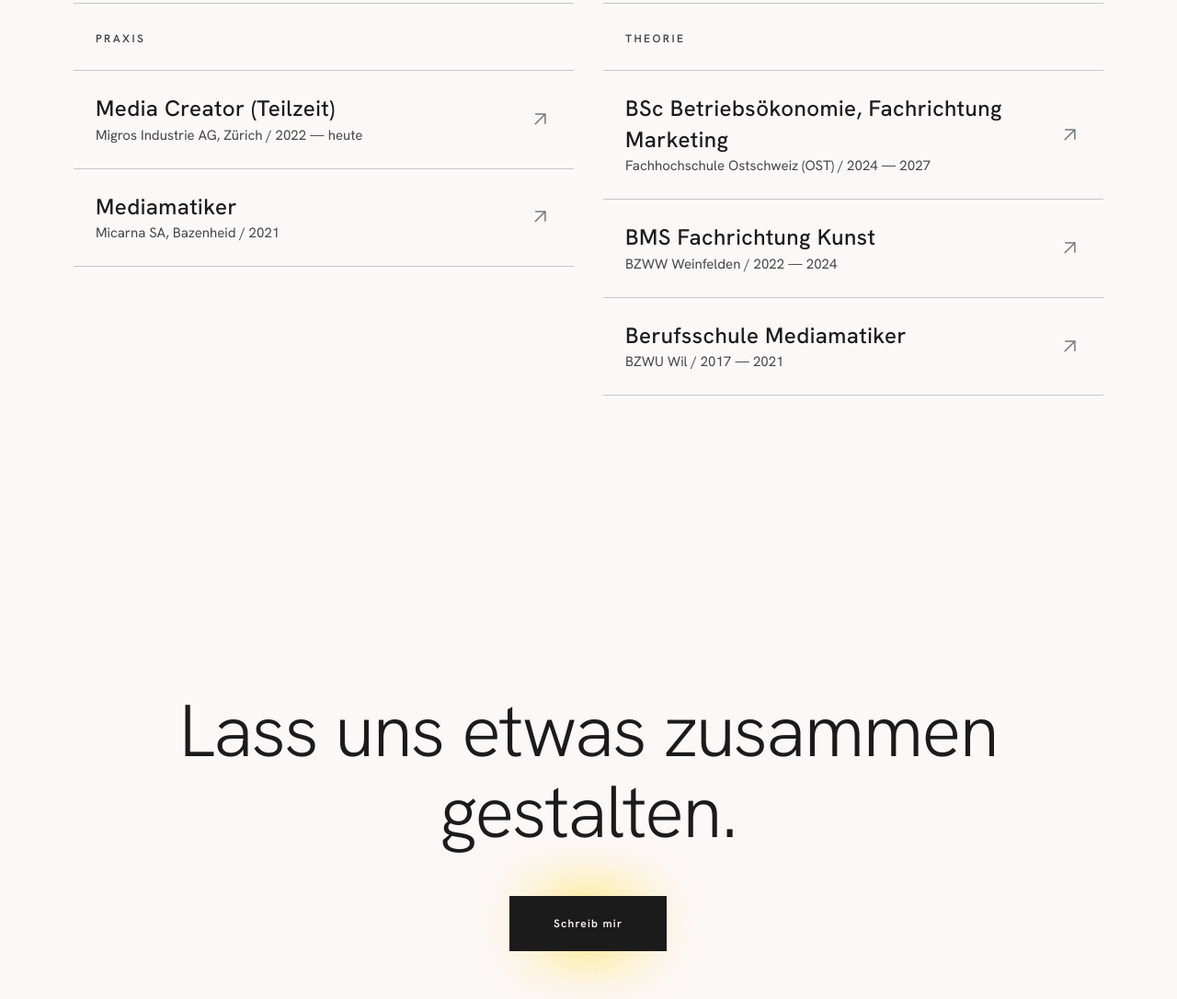
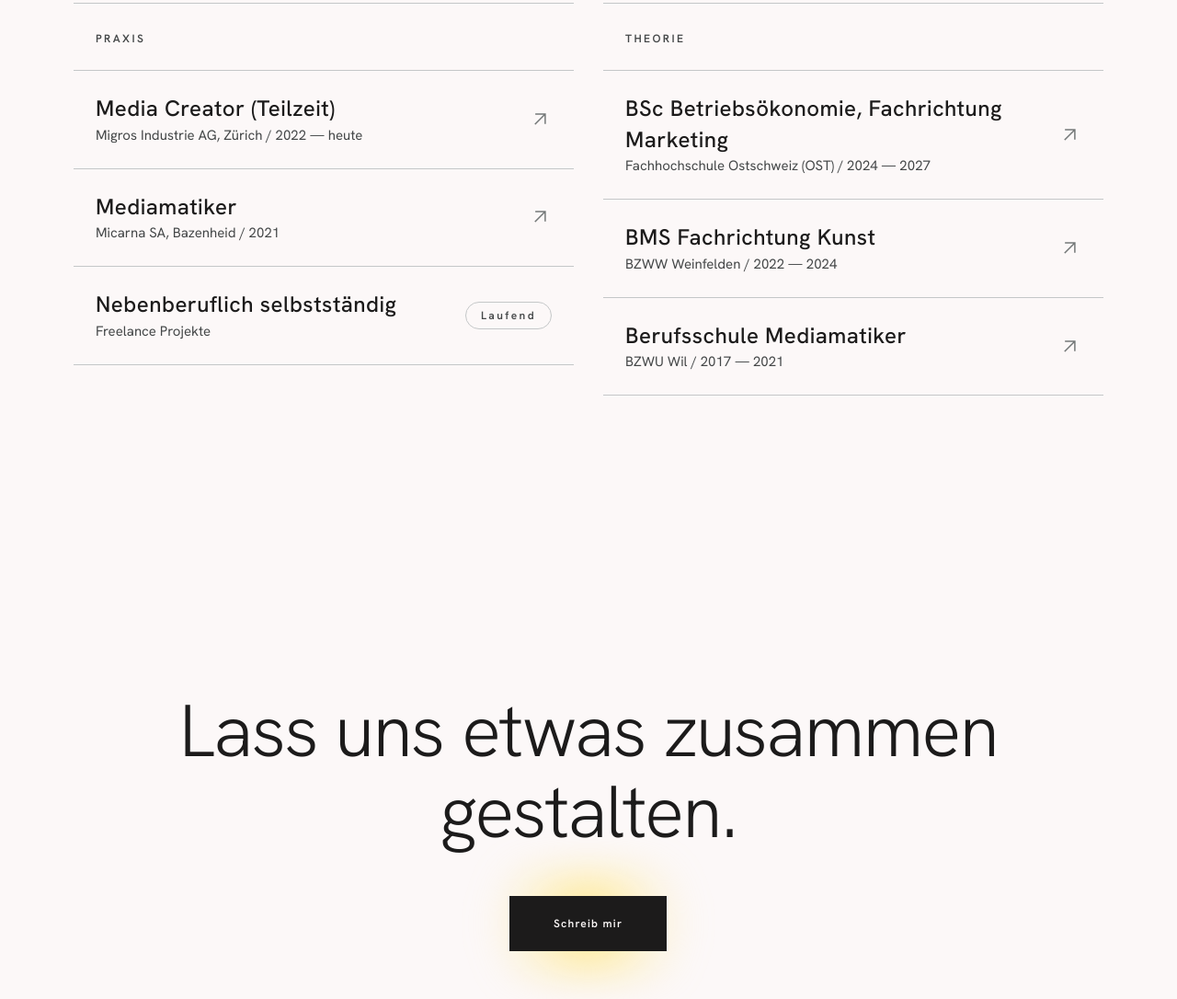
Before and after one commit to shotsfromthomas-afk/lethomas.ch, a plain HTML site: page about.html in a window 1280 px wide. Shown: the part 1518-2604 px from the top of the page at 92% size. Drawn offline with nearby package versions, Linux system fonts and the light colour scheme.

Commit message:
Update about praxis with ongoing freelance

```diff
--- a/about.html
+++ b/about.html
@@ -272,6 +272,13 @@
        </div>
        <span class="material-symbols-outlined text-outline group-hover:text-on-surface transition-colors">arrow_outward</span>
       </a>
+      <div class="border-t border-outline-variant p-6 flex justify-between items-center gap-6">
+       <div>
+        <h3 class="font-headline-md text-headline-md">Nebenberuflich selbstständig</h3>
+        <p class="font-body-sm text-body-sm text-on-surface-variant">Freelance Projekte</p>
+       </div>
+       <span class="font-label-caps text-label-caps text-on-surface-variant border border-outline-variant px-4 py-2 rounded-full whitespace-nowrap">Laufend</span>
+      </div>
       <div class="border-t border-outline-variant"></div>
      </div>
     </div>
@@ -303,7 +310,6 @@
        <span class="material-symbols-outlined text-outline group-hover:text-on-surface transition-colors">arrow_outward</span>
       </a>
       <div class="border-t border-outline-variant"></div>
-  </div>
      </div>
     </div>
    </div>
```
Lines whose indentation alone changed are shown as unchanged.
